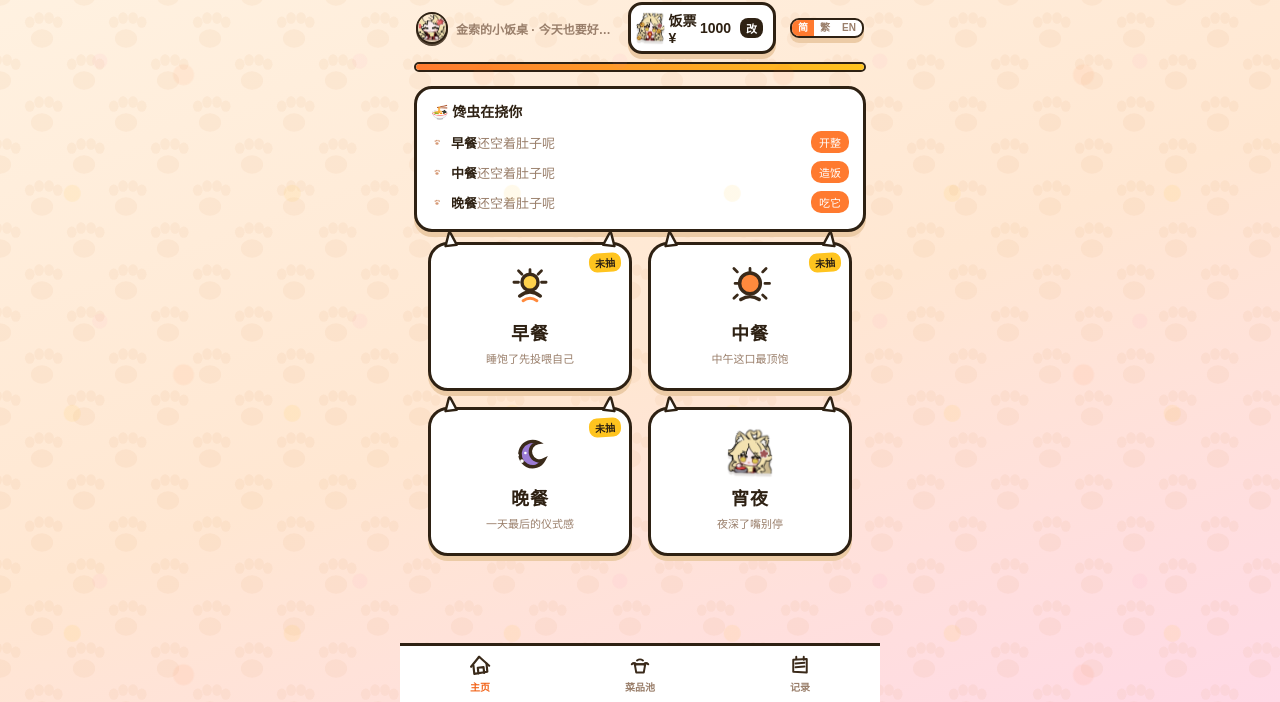
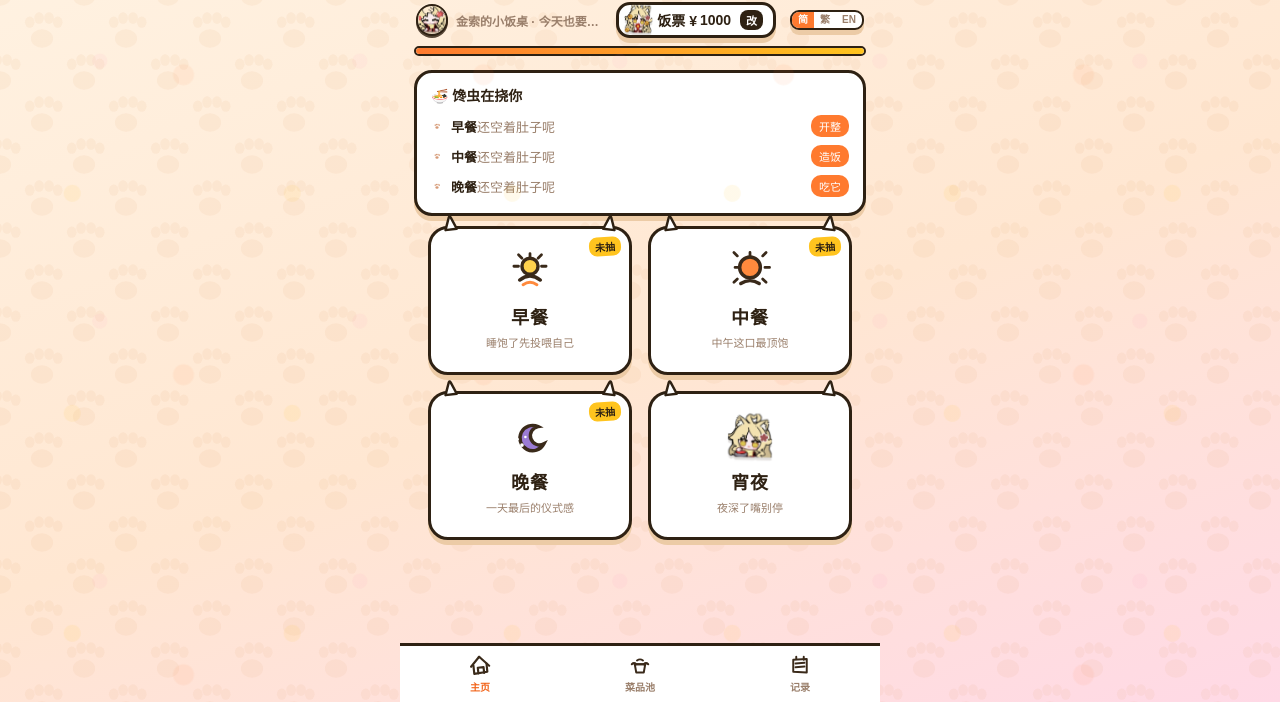
Before and after one commit to zjy053231-crypto/lucky-blind-box, a plain HTML site: page index.html in a window 1280 px wide. Shown: the part 98-800 px from the top of the page. Drawn offline with Linux system fonts and the light colour scheme.

Commit message:
fix: 修复顶栏钱包文案竖排换行 - 钱包不收缩、文字不换行，标签省略让位给钱包 - 简/繁/英三语、各宽度下均保持单行

```diff
--- a/index.html
+++ b/index.html
@@ -45,9 +45,9 @@
   .logo .spark.r{width:12px;height:12px;left:calc(50% + 88px);top:14px;transform:rotate(14deg);}
   .logo:active{transform:scale(.97);}
   .subbar{display:flex;align-items:center;gap:8px;}
-  .tagline{font-size:12px;color:var(--sub);font-weight:700;white-space:nowrap;overflow:hidden;text-overflow:ellipsis;}
+  .tagline{font-size:12px;color:var(--sub);font-weight:700;white-space:nowrap;overflow:hidden;text-overflow:ellipsis;flex:1 1 auto;min-width:0;}
   .wallet{margin-left:auto;background:var(--card);border:3px solid var(--ink);
-    border-radius:14px;padding:5px 10px;font-weight:800;font-size:14px;
+    border-radius:14px;padding:5px 10px;font-weight:800;font-size:14px;white-space:nowrap;flex:none;
     box-shadow:var(--shadow);position:relative;display:flex;align-items:center;gap:3px;}
   .wallet.low{background:#ffe0e0;border-color:var(--red);color:var(--red);}
   .wallet .set{margin-left:6px;font-size:11px;background:var(--ink);color:#fff;
```
